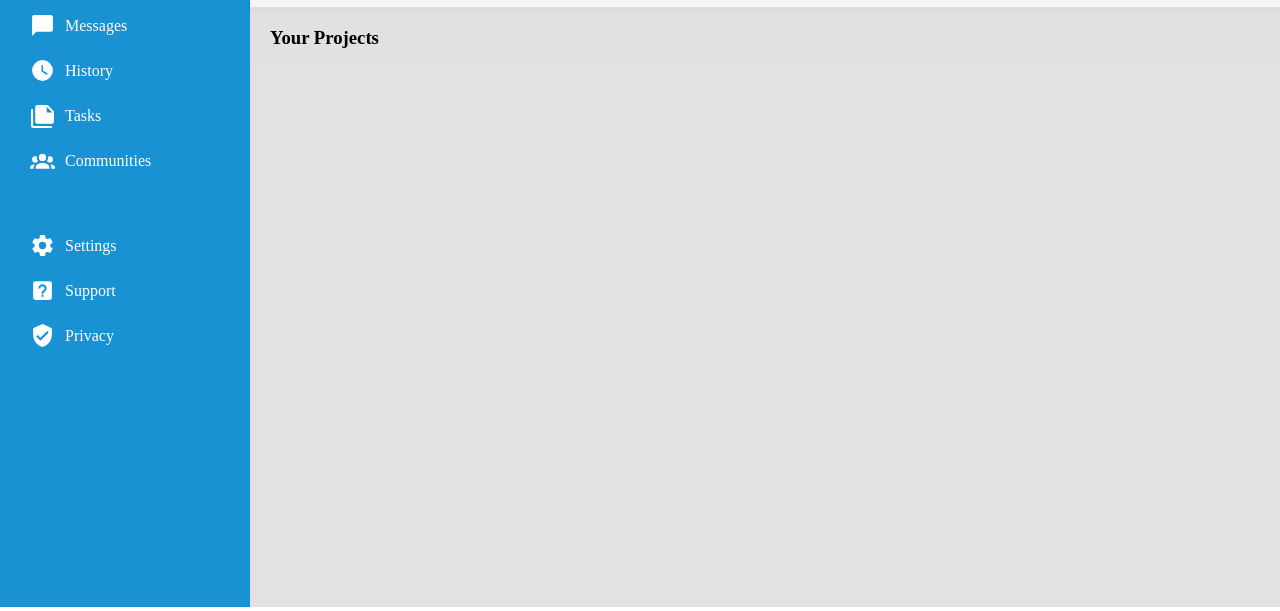
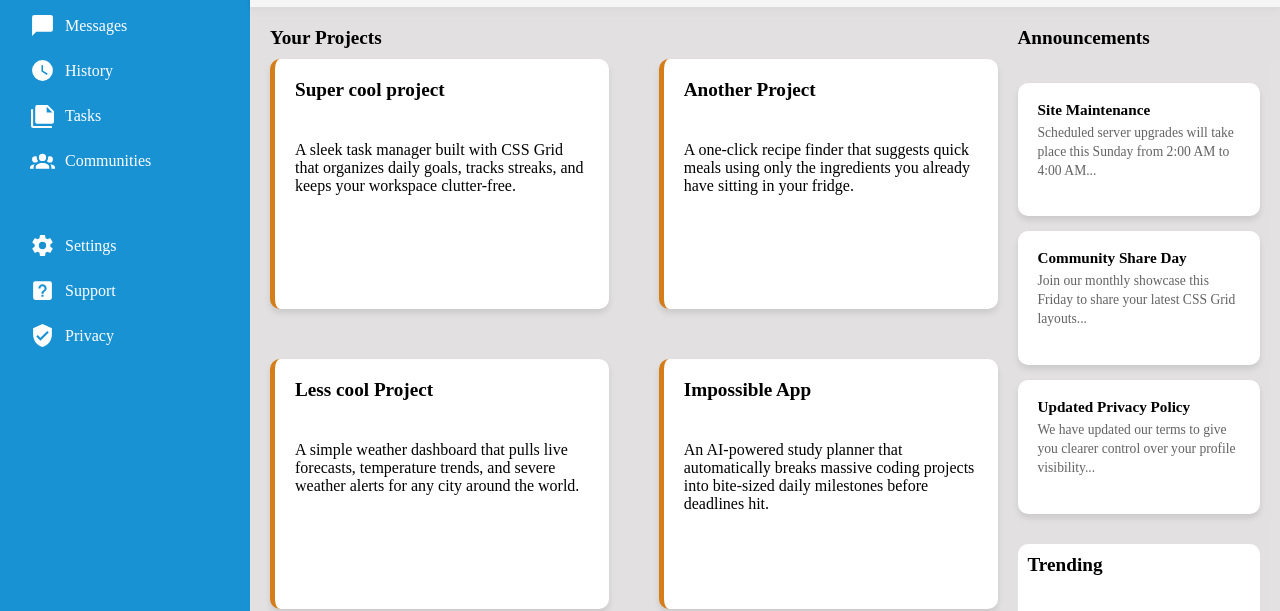
Before and after one commit to mohamadHn0/Admin-Dashboard, a plain HTML site: page dashboard.html in a window 1280 px wide. Shown: the part 193-804 px from the top of the page. Drawn offline with Linux system fonts and the light colour scheme.

Commit message:
finishing the main content projects  cards and annoucements

```diff
--- a/dashboard.html
+++ b/dashboard.html
@@ -86,10 +86,76 @@
 
 
       </div></div>
-    <div class="main-content">
-      <h3>Your Projects</h3>
+        <div class="main-content">
+      <!-- Left Column (3fr) -->
+      <div class="projects-section">
+        <h3>Your Projects</h3>
+        <div class="projects">
+          <div class="project-card">
+            <h3>Super cool project</h3>
+            <p>A sleek task manager built with CSS Grid that organizes daily goals, tracks streaks, and keeps your workspace clutter-free.</p>
+          </div>
+
+          <div class="project-card">
+            <h3>Another Project</h3>
+            <p>A one-click recipe finder that suggests quick meals using only the ingredients you already have sitting in your fridge.</p>
+          </div>
+
+          <div class="project-card">
+            <h3>Less cool Project</h3>
+            <p>A simple weather dashboard that pulls live forecasts, temperature trends, and severe weather alerts for any city around the world.</p>
+          </div>
+
+          <div class="project-card">
+            <h3>Impossible App</h3>
+            <p>An AI-powered study planner that automatically breaks massive coding projects into bite-sized daily milestones before deadlines hit.</p>
+          </div>
+
+          <div class="project-card">
+            <h3>Ad blocker</h3>
+            <p>A lightweight browser extension that stops pop-ups, auto-playing videos, and tracking scripts so web pages load twice as fast.</p>
+          </div>
+
+          <div class="project-card">
+            <h3>Money Maker</h3>
+            <p>A personal budget tracker that visualizes monthly spending habits, flags unused subscriptions, and automates savings goals.</p>
+          </div>
+        </div>
+      </div>
+
+      <!-- Right Column (1fr) -->
+      <div class="right-sidebar">
+
+        <div class="announcements">
+          <h3>Announcements</h3>
+
+          <div class="announcements-card">
+            <h5>Site Maintenance</h5>
+  <p>Scheduled server upgrades will take place this Sunday from 2:00 AM to 4:00 AM...</p>
+
+          </div>
+          <div class="announcements-card">
+             <h5>Community Share Day</h5>
+  <p>Join our monthly showcase this Friday to share your latest CSS Grid layouts...</p>
+
+          </div>
+          <div class="announcements-card">
+             <h5>Updated Privacy Policy</h5>
+  <p>We have updated our terms to give you clearer control over your profile visibility...</p>
+
+          </div>
+        </div>
+
+        <div class="trending">
+          <h3>Trending</h3>
+
+          <div class="trending-card">
+
+          </div>
+        </div>
+      </div>
     </div>
-  </div>
+
 </body>
 
 </html>
--- a/styles.css
+++ b/styles.css
@@ -133,5 +133,66 @@
 .main-content {
   padding: 20px;
   background-color: #d8d5d5b9;
+  display: grid;
+  grid-template-columns: 3fr 1fr;
+  gap: 20px;
+}
+.projects {
+  display: grid;
+  grid-template-columns: repeat(2, 1fr);
+  gap: 50px;
 
 }
+.main-content h3 {
+  font-size: 1.2rem;
+  margin-bottom: 10px;
+}
+.project-card {
+  height: 250px;
+  background-color: white;
+  padding: 20px;
+  border-radius: 10px;
+  box-shadow: 0px 4px 6px rgba(0, 0, 0, 0.1);
+  border-left: 5px solid #d47d19;
+}
+.project-card h3{
+  padding-bottom: 30px;
+}
+.right-sidebar {
+  display: grid;
+  grid-template-rows: 2fr 1.5fr;
+  align-content: start;
+  gap: 30px;
+}
+.announcements{
+  display: grid;
+  gap: 15px;
+
+}
+.announcements-card{
+  background-color: white;
+  padding: 18px 20px;
+  border-radius: 10px;
+  box-shadow: 0px 4px 6px rgba(0, 0, 0, 0.1);
+}
+.announcements-card p{
+  color: #636363;
+  font-size: 0.85rem;
+  line-height: 1.4;
+}
+.announcements h5{
+
+  font-size: 0.95rem;
+  margin-bottom: 4px;
+}
+.trending{
+  background-color: white;
+  border-radius: 10px;
+}
+.announcements h3{
+  margin-bottom : 0;
+  font-size: 1.2 rem;
+}
+.trending h3{
+  margin: 10px;
+}
```
